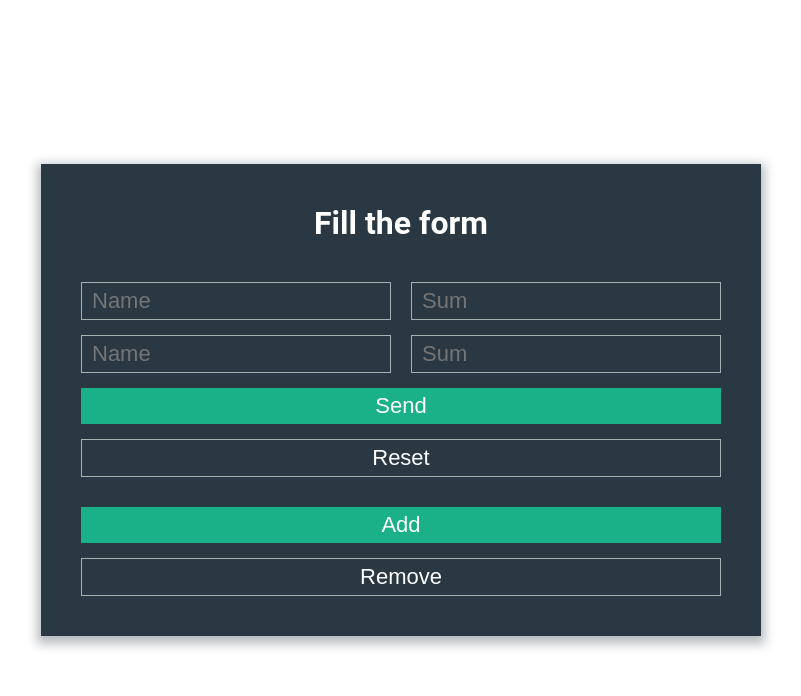
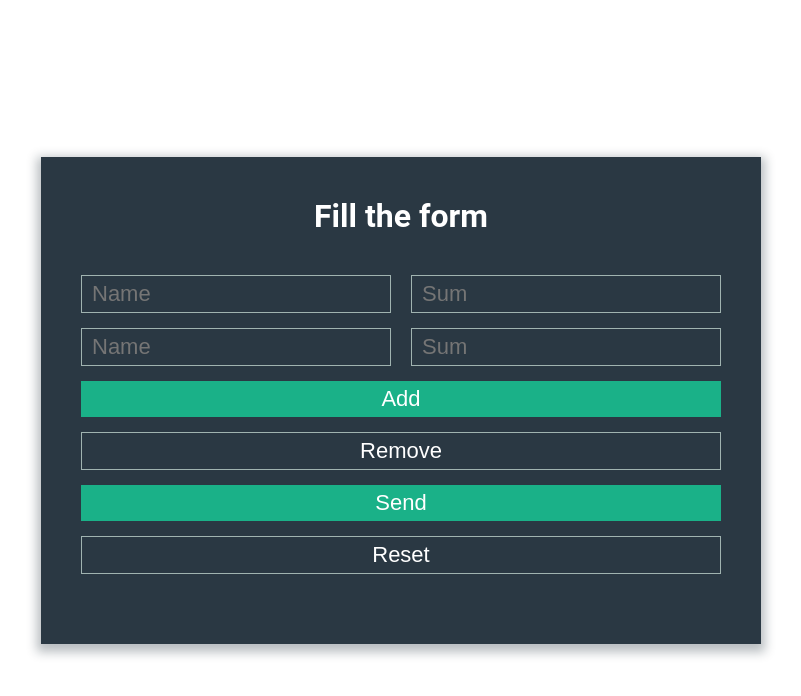
Before and after one commit to vls2693/douson, a Python web app: template flask/templates/index.html in a window 1280 px wide. Shown: the top 696 px of the page, without its empty margins (239-1040 px from the left). Run offline with Jinja, Linux system fonts and the light colour scheme; the template is opened without the code that fills it, so the values that code supplies are empty.

Commit message:
swapped buttons send/reset and add/remove

```diff
--- a/flask/static/style.css
+++ b/flask/static/style.css
@@ -76,6 +76,10 @@ input:focus {
     filter: brightness(85%);
 }
 
+.remove {
+    margin-bottom: 15px;
+}
+
 .reset:focus {
     border:1px solid #a0b3b0;
 }
--- a/flask/templates/index.html
+++ b/flask/templates/index.html
@@ -23,11 +23,11 @@
                         <input class="sum" name="sum" required placeholder="Sum" type="number">
                     </fieldset>
                 </div>
+                <button id="add" class="send" onclick="addString()" value="Add">Add</button>
+                <button id="remove" class="remove" onclick="removeString()" value="Remove">Remove</button>
                 <input class="send" type="submit" value="Send">
                 <input class="reset" type="reset" value="Reset">
             </form>
-        <button id="add" class="send" onclick="addString()" value="Add">Add</button>
-        <button id="remove" onclick="removeString()" value="Remove">Remove</button>
         </main>
         <script src="{{ url_for('static', filename = 'script.js') }}"></script>
     </body>
```
Lines whose indentation alone changed are shown as unchanged.
